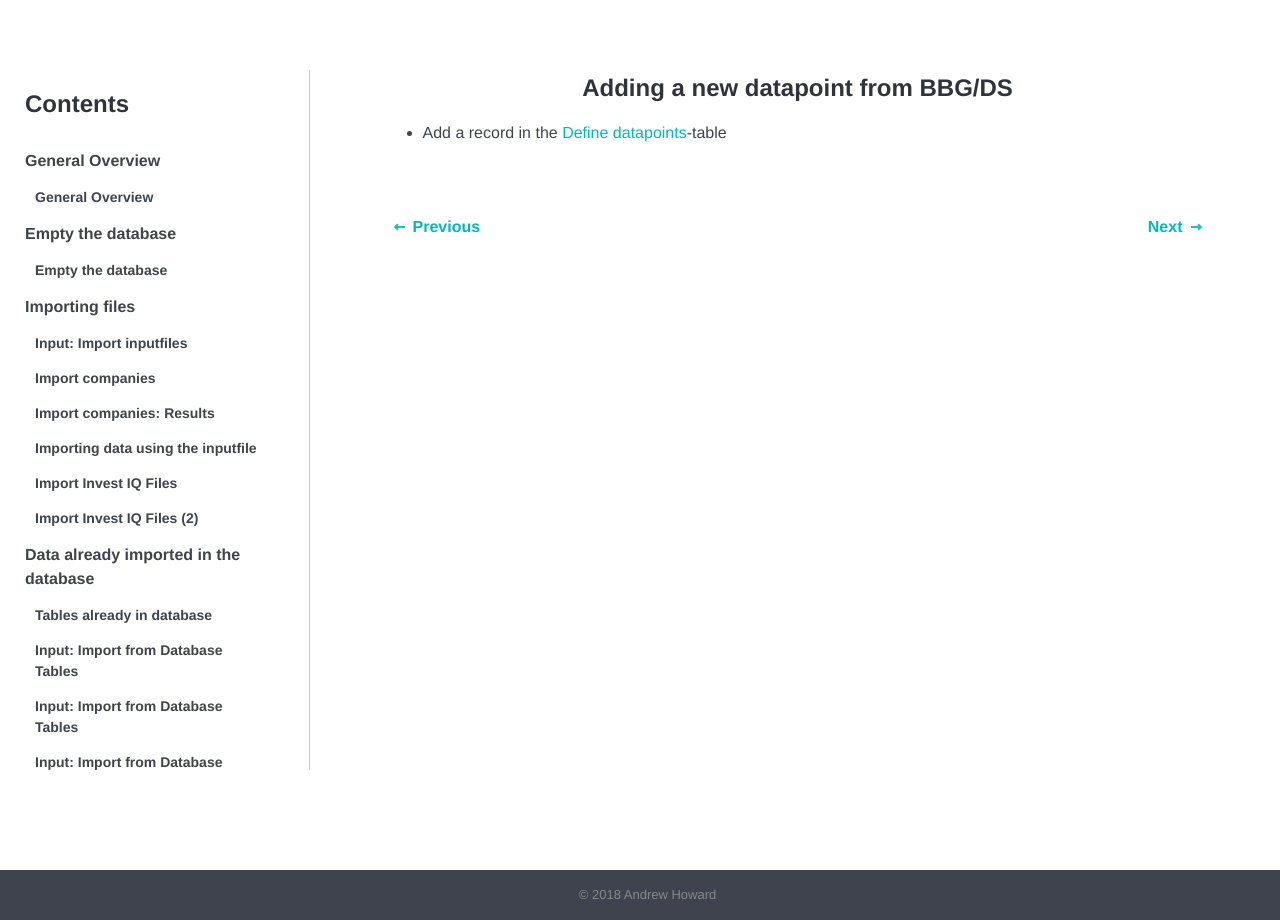
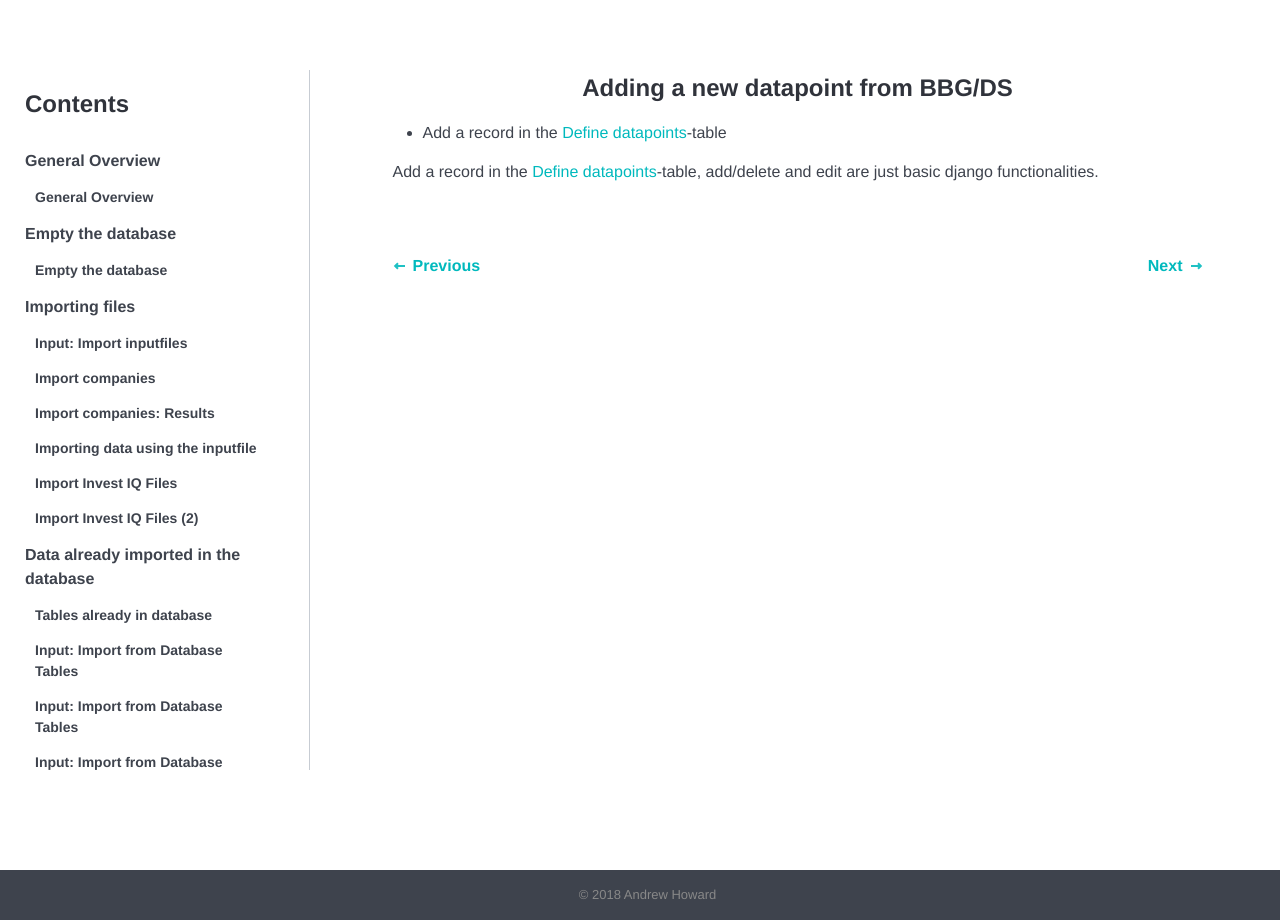
Before and after one commit to tkumpanenko/slides, a Jekyll site: the page built from _tutorials/044.html, in a window 1280 px wide. Built offline with Jekyll 4.4.1, drawn with Linux system fonts in a browser that asks for light colours.

Commit message:
Update from Forestry.io - 044.html

```diff
--- a/_tutorials/044.html
+++ b/_tutorials/044.html
@@ -4,10 +4,10 @@ topic: delete-add-edit-datapoints
 order: 1
 date: 2018-01-18 19:31:06 +0000
 ---
-
-
 <h4>Adding a new datapoint from BBG/DS</h4>
 
 <ul>
-	<li>Add a record in the <a href="#">Define datapoints</a>-table</li>
+	<li>Add a record in the <a href="http://scrapecalctool.scibizinformatics.com/admin/base/input_all_datapoints/">Define datapoints</a>-table</li>
 </ul>
+
+<p>Add a record in the <a href="http://scrapecalctool.scibizinformatics.com/admin/base/input_all_datapoints/">Define datapoints</a>-table, add/delete and edit are just basic django functionalities. </p>
```
